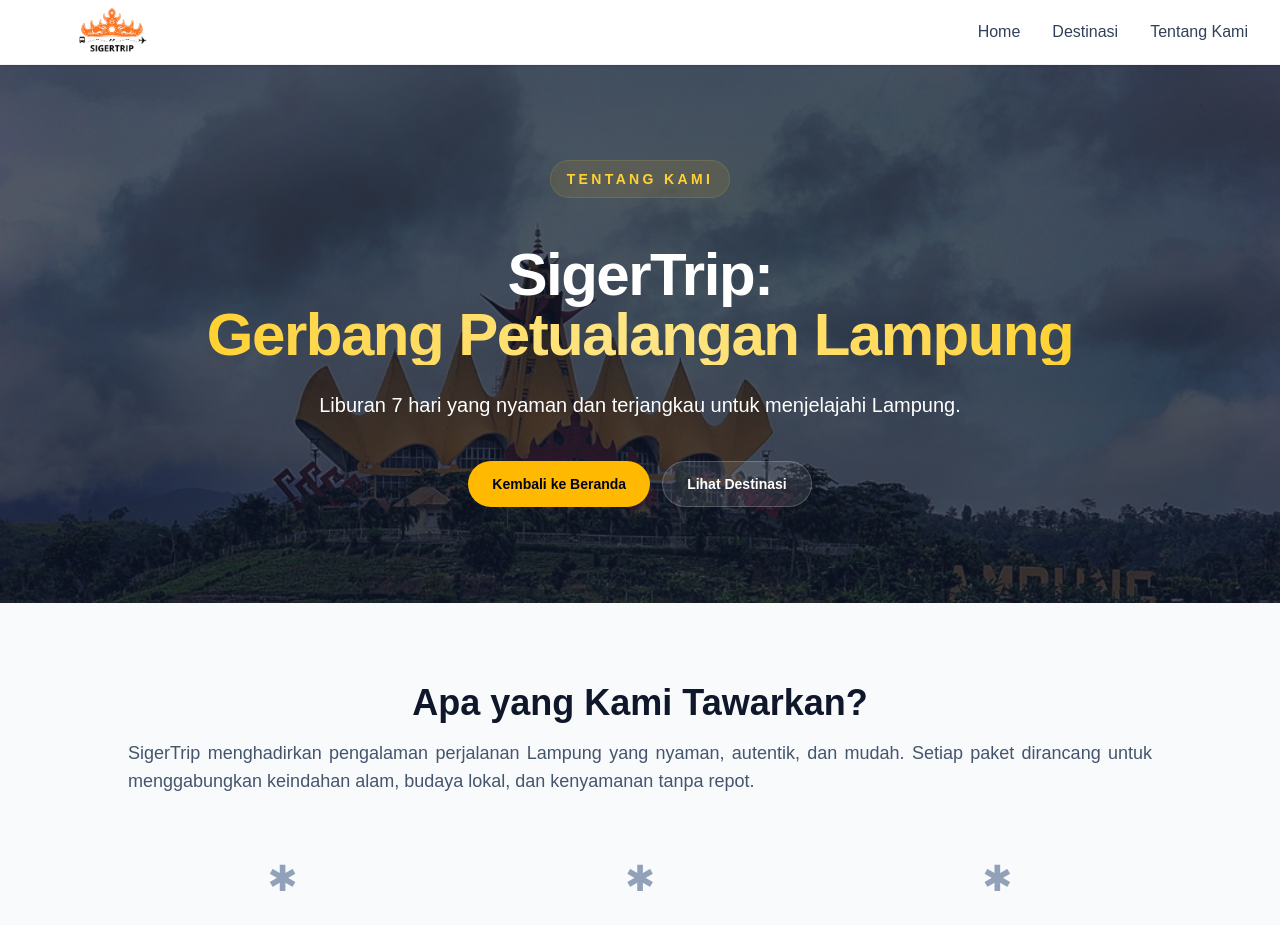
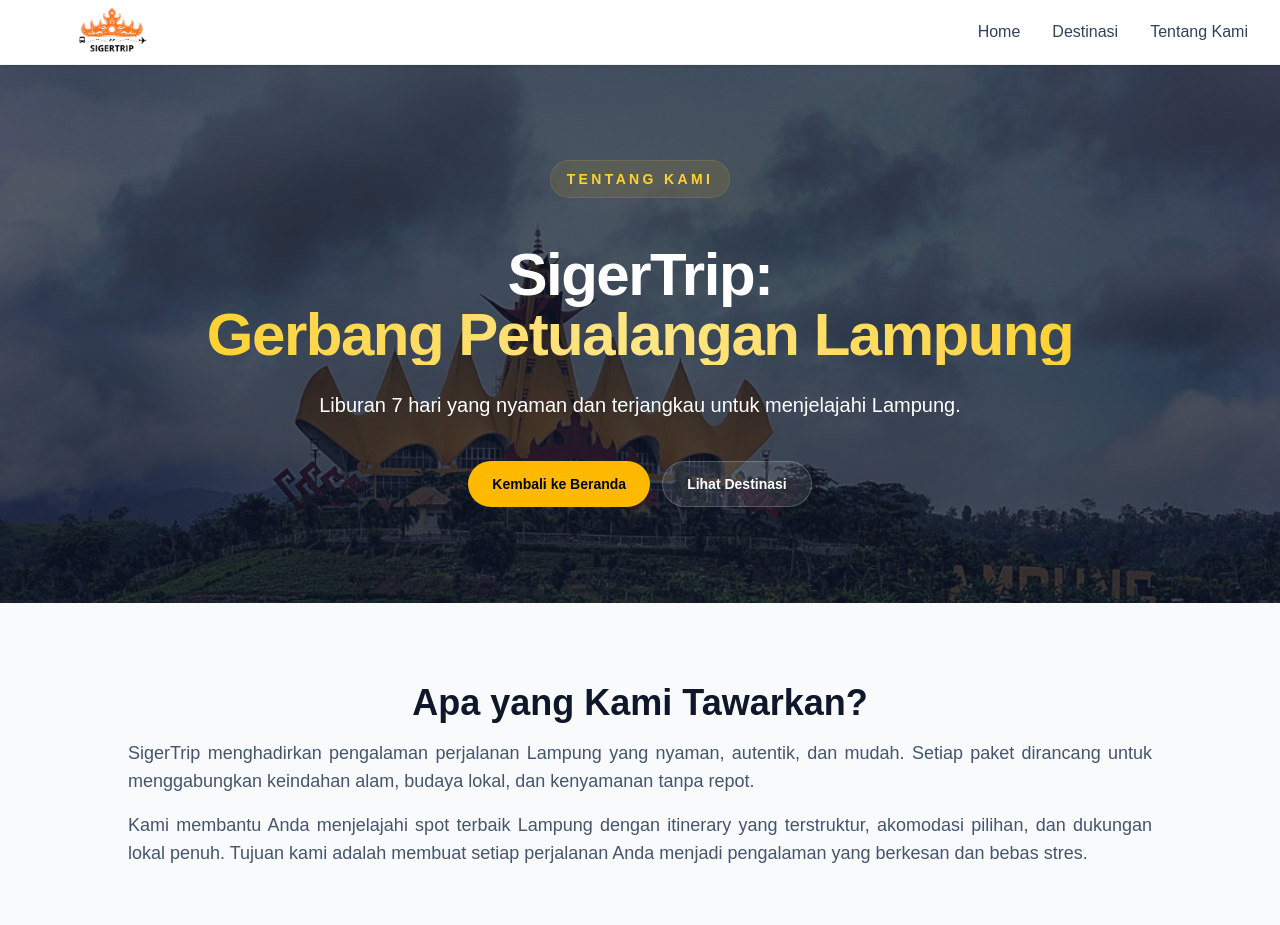
Before and after one commit to Nafiz-547/TI-WEB-24A-ShuangXi, a Next.js app in the folder siger-trip/: page /tentang_kami in a window 1280 px wide. Shown: the top 925 px of the page. Built offline with nearby package versions, Linux system fonts and the light colour scheme.

Commit message:
akmal: menambahkan penjelasan pada section kedua

```diff
--- a/siger-trip/app/tentang_kami/page.tsx
+++ b/siger-trip/app/tentang_kami/page.tsx
@@ -42,6 +42,7 @@
         <div className="text-center mb-16">
           <h2 className="text-4xl font-semibold text-slate-900">Apa yang Kami Tawarkan?</h2>
           <p className="mt-4 text-lg text-slate-600 text-justify">SigerTrip menghadirkan pengalaman perjalanan Lampung yang nyaman, autentik, dan mudah. Setiap paket dirancang untuk menggabungkan keindahan alam, budaya lokal, dan kenyamanan tanpa repot.</p>
+          <p className="mt-4 text-lg text-slate-600 text-justify">Kami membantu Anda menjelajahi spot terbaik Lampung dengan itinerary yang terstruktur, akomodasi pilihan, dan dukungan lokal penuh. Tujuan kami adalah membuat setiap perjalanan Anda menjadi pengalaman yang berkesan dan bebas stres.</p>
         </div>
 
         <div className="grid gap-12 lg:grid-cols-3 mb-20">
```
